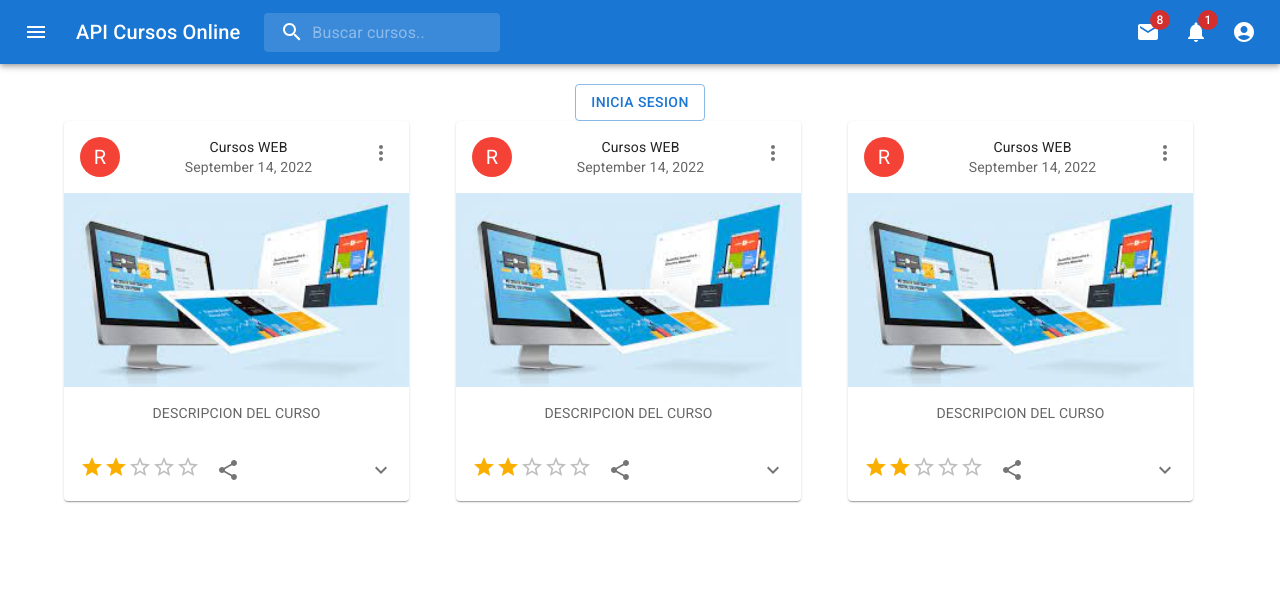
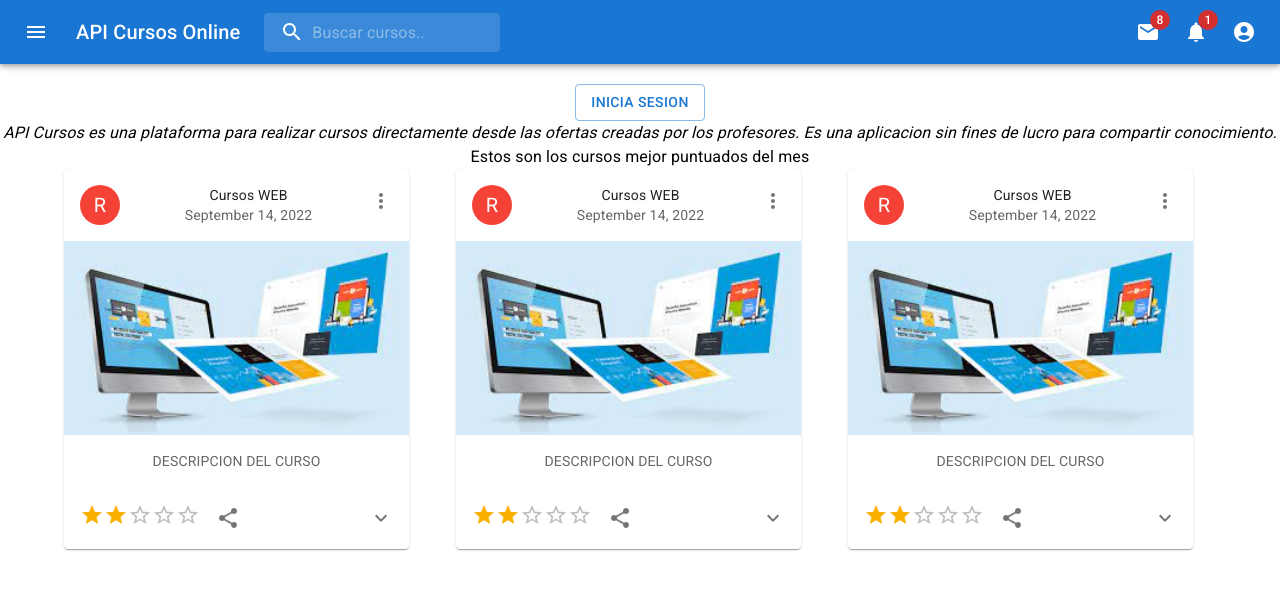
Before and after one commit to ilanmazza/test_react, a React (Create React App) app: page / in a window 1280 px wide. Shown: the top 590 px of the page. Built offline with nearby package versions, Linux system fonts and the light colour scheme.

Commit message:
modified:   public/index.html 	modified:   public/manifest.json 	deleted:    public/robots.txt 	modified:   src/index.js 	modified:   src/pages/HomePage.js

```diff
--- a/public/index.html
+++ b/public/index.html
@@ -2,7 +2,6 @@
 <html lang="en">
   <head>
     <meta charset="utf-8" />
-    <link rel="icon" href="%PUBLIC_URL%/favicon.ico" />
     <meta name="viewport" content="width=device-width, initial-scale=1" />
     <meta name="theme-color" content="#000000" />
     <meta
@@ -34,26 +33,10 @@
       Vamos a usar la ICONOS GOOGLE.
     -->
     <link rel="stylesheet" href="https://fonts.googleapis.com/icon?family=Material+Icons"/>
-
-
-
-
-
-
-    <title>React App</title>
+    <title>API Cursos</title>
   </head>
   <body>
     <noscript>You need to enable JavaScript to run this app.</noscript>
     <div id="root"></div>
-    <!--
-      This HTML file is a template.
-      If you open it directly in the browser, you will see an empty page.
-
-      You can add webfonts, meta tags, or analytics to this file.
-      The build step will place the bundled scripts into the <body> tag.
-
-      To begin the development, run `npm start` or `yarn start`.
-      To create a production bundle, use `npm run build` or `yarn build`.
-    -->
   </body>
 </html>
--- a/src/index.js
+++ b/src/index.js
@@ -2,7 +2,6 @@ import React from 'react';
 import ReactDOM from 'react-dom/client';
 import './index.css';
 import App from './App';
-import reportWebVitals from './reportWebVitals';
 
 
 
@@ -19,8 +18,3 @@ root.render(
     <App />
   </React.StrictMode>
 );
-
-// If you want to start measuring performance in your app, pass a function
-// to log results (for example: reportWebVitals(console.log))
-// or send to an analytics endpoint. Learn more: https://bit.ly/CRA-vitals
-reportWebVitals();
--- a/src/pages/HomePage.js
+++ b/src/pages/HomePage.js
@@ -4,12 +4,18 @@ import Card from '../components/card/Card';
 import Grid from '../components/grid/Grid';
 import SimpleDialogDemo from '../components/dialog/SimpleDialogDemo';
 import { Container } from '@mui/system';
+import { Typography } from '@mui/material';
+
+import Box from '@mui/material/Box';
+
 
 function HomePage() {
   return (
     <div className="HomePage">
       <AppBar></AppBar>
       <SimpleDialogDemo></SimpleDialogDemo>
+      <Box sx={{ fontStyle: 'oblique' }}><Typography>API Cursos es una plataforma para realizar cursos directamente desde las ofertas creadas por los profesores. Es una aplicacion sin fines de lucro para compartir conocimiento.</Typography></Box>
+      <Box sx={{ fontStyle: 'normal' }}><Typography>Estos son los cursos mejor puntuados del mes</Typography></Box>
       <Container>
           <Grid>
             <Card></Card>
```
Also changed, not shown: public/manifest.json, public/robots.txt (deleted).
